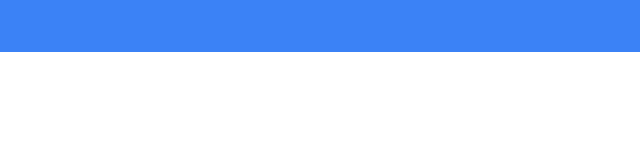
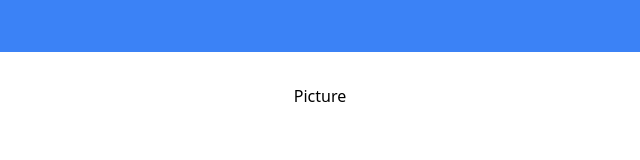
Before and after one commit to mujiburrahman2704/mujiburrahman2704.github.io, a website: page index.html in a window 1280 px wide. Shown: the full height of the page, 320-960 px from the left. Drawn offline with Linux system fonts and the light colour scheme.

Commit message:
Update page

```diff
--- a/index.html
+++ b/index.html
@@ -6,7 +6,7 @@
   <link href="style.css" rel="stylesheet">
 </head>
 <body>
-
+  <!-- Navbar -->
   <section id="navbar">
     <nav class="bg-blue-500 py-3">
         <div class="justify-between flex flex-row">
@@ -21,6 +21,13 @@
         </div>
     </nav>
   </section>
+  <!-- End Navbar -->
+
+  <section id="home">
+    <div class="flex justify-center mt-8">
+      <h2>Picture</h2>
+    </div>
+  </section>
 
 </body>
 </html>
```
Also changed, not shown: style.css.
